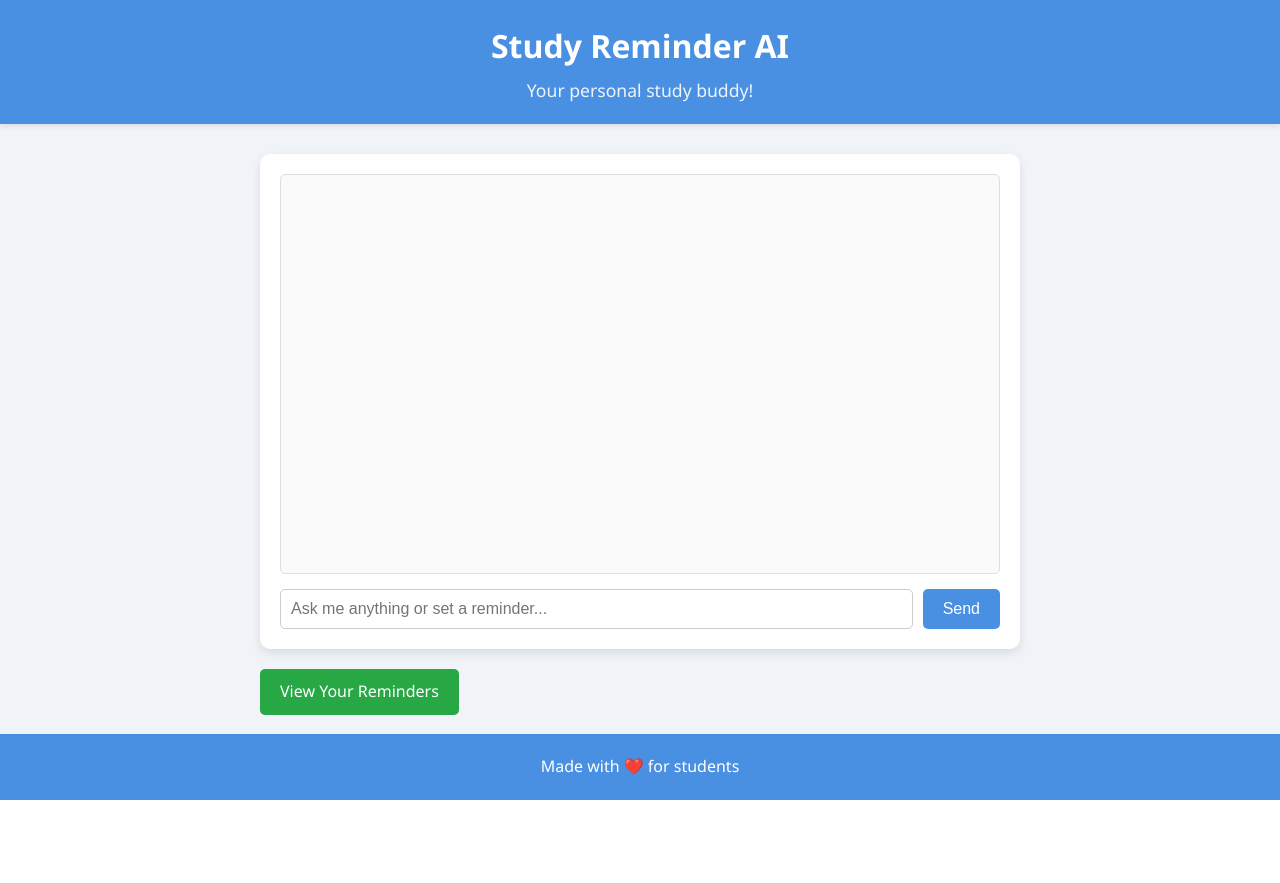
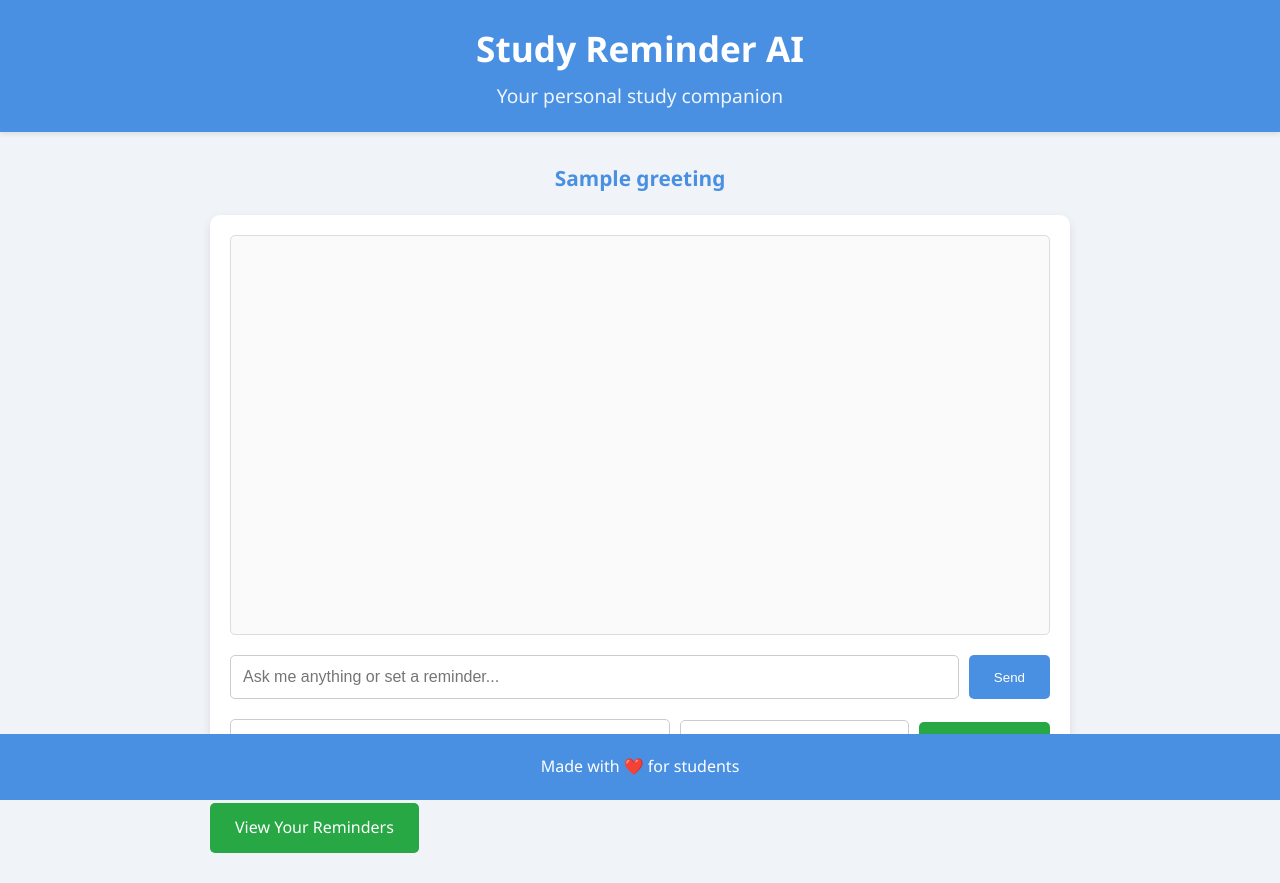
Before and after one commit to theycallmecode/study-reminder-ai, a Flask app: template templates/index.html in a window 1280 px wide. Before the commit the page ends 800 px from the top, so only its background shows below. Run offline with Flask 3, Linux system fonts and the light colour scheme; the template is opened without the code that fills it: most values are stand-ins (such as "Sample title", 1, 10 or a date in 2020).

Commit message:
front end update

```diff
--- a/static/main.js
+++ b/static/main.js
@@ -19,3 +19,32 @@ function sendMessage() {
 
     input.value = '';
 }
+
+function setReminder() {
+    const taskInput = document.getElementById('reminder-task');
+    const timeInput = document.getElementById('reminder-time');
+    const task = taskInput.value;
+    const time = timeInput.value;
+
+    if (!task || !time) {
+        alert('Please enter both a task and a time!');
+        return;
+    }
+
+    const chatBox = document.getElementById('chat-box');
+    chatBox.innerHTML += `<p><strong>You:</strong> Set reminder: ${task} at ${time}</p>`;
+
+    fetch('/set_reminder', {
+        method: 'POST',
+        headers: { 'Content-Type': 'application/json' },
+        body: JSON.stringify({ task: task, time: time })
+    })
+    .then(response => response.json())
+    .then(data => {
+        chatBox.innerHTML += `<p><strong>AI:</strong> ${data.response}</p>`;
+        chatBox.scrollTop = chatBox.scrollHeight;
+    });
+
+    taskInput.value = '';
+    timeInput.value = '';
+}
--- a/static/style.css
+++ b/static/style.css
@@ -22,20 +22,74 @@ header {
 }
 
 header h1 {
-    font-size: 2em;
+    font-size: 2.2em;
     margin-bottom: 5px;
 }
 
 header p {
-    font-size: 1.1em;
+    font-size: 1.2em;
     opacity: 0.9;
 }
 
 /* Main Container */
 .container {
-    max-width: 800px;
+    max-width: 900px;
     margin: 30px auto;
     padding: 0 20px;
+}
+
+/* Username Form */
+.username-form {
+    background: white;
+    border-radius: 10px;
+    box-shadow: 0 4px 10px rgba(0, 0, 0, 0.1);
+    padding: 20px;
+    text-align: center;
+}
+
+.username-form label {
+    display: block;
+    font-size: 1.2em;
+    margin-bottom: 10px;
+}
+
+.username-form input {
+    padding: 10px;
+    width: 70%;
+    max-width: 300px;
+    border: 1px solid #ccc;
+    border-radius: 5px;
+    font-size: 1em;
+    outline: none;
+    transition: border-color 0.3s;
+}
+
+.username-form input:focus {
+    border-color: #4a90e2;
+}
+
+.username-form button {
+    margin-top: 10px;
+    padding: 10px 20px;
+    background-color: #4a90e2;
+    color: white;
+    border: none;
+    border-radius: 5px;
+    cursor: pointer;
+    transition: background-color 0.3s;
+}
+
+.username-form button:hover {
+    background-color: #357abd;
+}
+
+/* Greeting */
+.greeting {
+    text-align: center;
+    font-size: 1.3em;
+    color: #4a90e2;
+    margin-bottom: 20px;
+    font-weight: bold;
 }
 
 /* Chat Container */
@@ -49,15 +103,17 @@ header p {
 .chat-box {
     height: 400px;
     overflow-y: auto;
-    padding: 10px;
+    padding: 15px;
     border: 1px solid #ddd;
     border-radius: 5px;
     background-color: #fafafa;
-    margin-bottom: 15px;
+    margin-bottom: 20px;
 }
 
 .chat-box p {
-    margin: 10px 0;
+    margin: 12px 0;
+    padding: 8px;
+    border-radius: 5px;
 }
 
 .chat-box p strong {
@@ -68,11 +124,12 @@ header p {
 .input-area {
     display: flex;
     gap: 10px;
+    margin-bottom: 20px;
 }
 
-input {
+.input-area input {
     flex: 1;
-    padding: 10px;
+    padding: 12px;
     border: 1px solid #ccc;
     border-radius: 5px;
     font-size: 1em;
@@ -80,30 +137,67 @@ input {
     transition: border-color 0.3s;
 }
 
-input:focus {
+.input-area input:focus {
     border-color: #4a90e2;
 }
 
-button {
-    padding: 10px 20px;
+.input-area button {
+    padding: 12px 25px;
     background-color: #4a90e2;
     color: white;
     border: none;
     border-radius: 5px;
     cursor: pointer;
-    font-size: 1em;
     transition: background-color 0.3s;
 }
 
-button:hover {
+.input-area button:hover {
     background-color: #357abd;
+}
+
+/* Reminder Form */
+.reminder-form {
+    display: flex;
+    gap: 10px;
+    align-items: center;
+}
+
+.reminder-form input[type="text"] {
+    flex: 2;
+    padding: 12px;
+    border: 1px solid #ccc;
+    border-radius: 5px;
+    font-size: 1em;
+    outline: none;
+}
+
+.reminder-form input[type="time"] {
+    flex: 1;
+    padding: 10px;
+    border: 1px solid #ccc;
+    border-radius: 5px;
+    font-size: 1em;
+}
+
+.reminder-form button {
+    padding: 12px 25px;
+    background-color: #28a745;
+    color: white;
+    border: none;
+    border-radius: 5px;
+    cursor: pointer;
+    transition: background-color 0.3s;
+}
+
+.reminder-form button:hover {
+    background-color: #218838;
 }
 
 /* Dashboard Link */
 .dashboard-link {
     display: inline-block;
     margin-top: 20px;
-    padding: 10px 20px;
+    padding: 12px 25px;
     background-color: #28a745;
     color: white;
     text-decoration: none;
--- a/templates/index.html
+++ b/templates/index.html
@@ -9,17 +9,35 @@
 <body>
     <header>
         <h1>Study Reminder AI</h1>
-        <p>Your personal study buddy!</p>
+        <p>Your personal study companion</p>
     </header>
     <main class="container">
+        {% if not username %}
+            <section class="username-form">
+                <form method="POST">
+                    <label for="username">What's your name?</label>
+                    <input type="text" id="username" name="username" placeholder="Enter your name" required>
+                    <button type="submit">Save</button>
+                </form>
+            </section>
+        {% else %}
+            {% if greeting %}
+                <p class="greeting">{{ greeting }}</p>
+            {% endif %}
             <section class="chat-container">
                 <div id="chat-box" class="chat-box"></div>
                 <div class="input-area">
                     <input type="text" id="user-input" placeholder="Ask me anything or set a reminder..." autocomplete="off">
                     <button onclick="sendMessage()">Send</button>
                 </div>
+                <div class="reminder-form">
+                    <input type="text" id="reminder-task" placeholder="Task (e.g., Study Math)" autocomplete="off">
+                    <input type="time" id="reminder-time">
+                    <button onclick="setReminder()">Set Reminder</button>
+                </div>
             </section>
             <a href="/dashboard" class="dashboard-link">View Your Reminders</a>
+        {% endif %}
     </main>
     <footer>
         <p>Made with ❤️ for students</p>
```
Also changed, not shown: other parts of static/style.css (+9 -3 lines), templates/dashboard.html (+6 -2 lines). Lines whose indentation alone changed are shown as unchanged.
